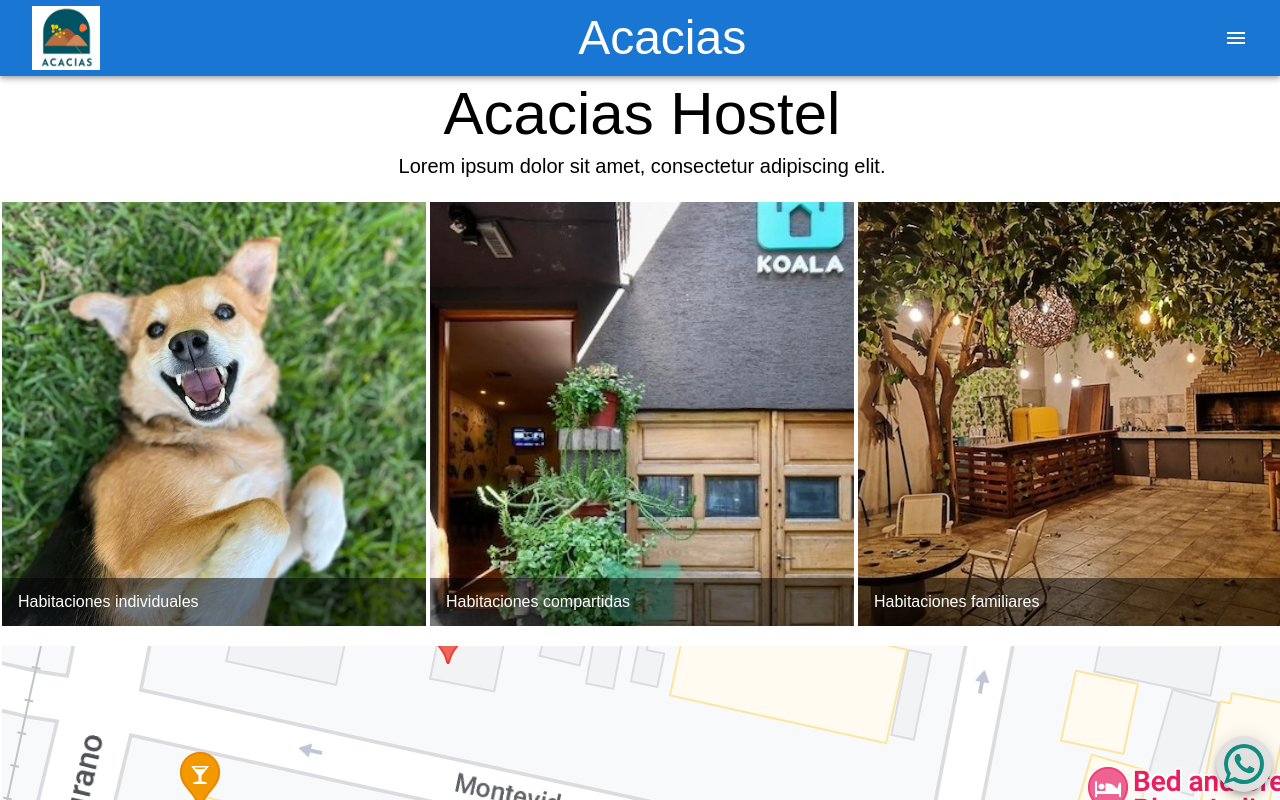
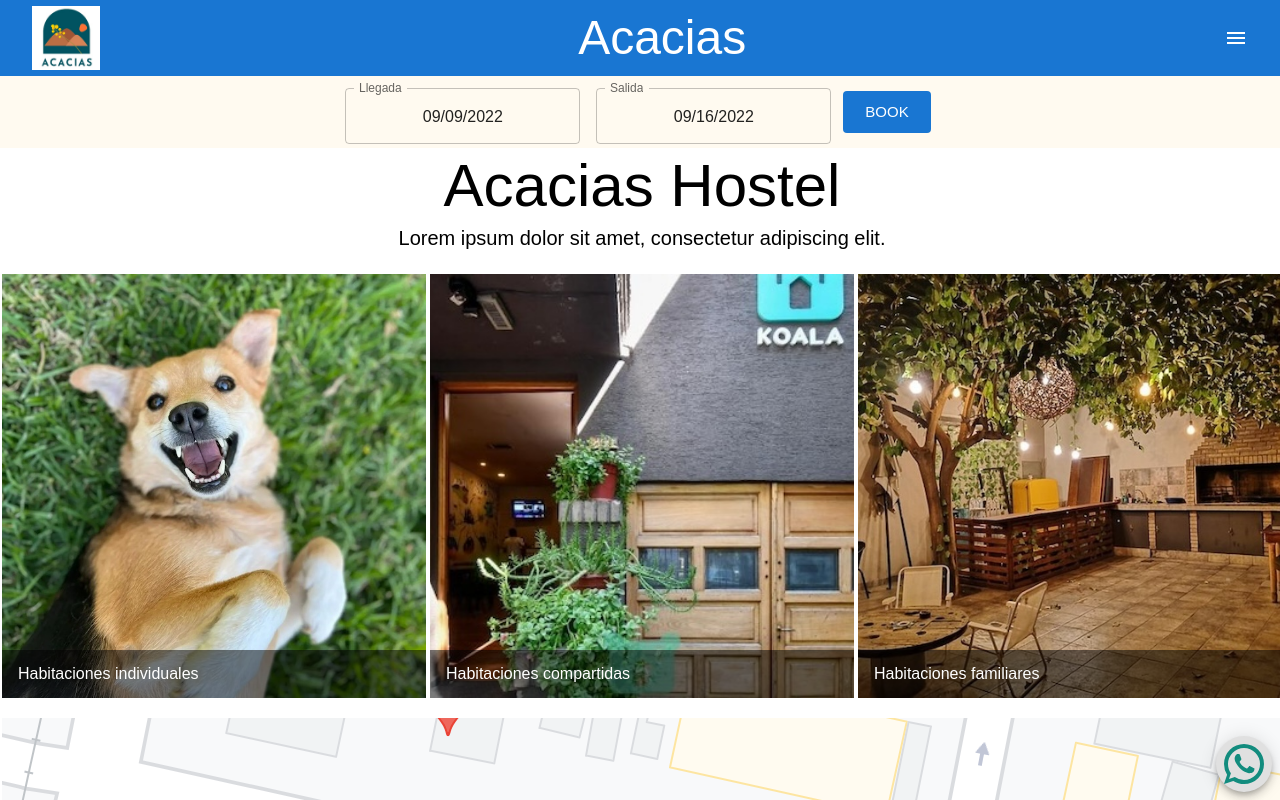
Before and after one commit to nahuels-mza/koala-hostel, a React (Create React App) app: page /hostel in a window 1280 px wide. Shown: the top 800 px of the page. Built offline with nearby package versions, Linux system fonts and the light colour scheme.

Commit message:
Make date rage floating. Also update styling in different areas

```diff
--- a/src/components/Date/Date.tsx
+++ b/src/components/Date/Date.tsx
@@ -1,61 +1,62 @@
-import * as React from 'react';
+import * as React from "react";
 
-import dayjs from 'dayjs';
+import dayjs from "dayjs";
 
-import { DemoContainer } from '@mui/x-date-pickers/internals/demo';
-import { AdapterDayjs } from '@mui/x-date-pickers/AdapterDayjs';
-import { LocalizationProvider } from '@mui/x-date-pickers/LocalizationProvider';
+import { DemoContainer } from "@mui/x-date-pickers/internals/demo";
+import { AdapterDayjs } from "@mui/x-date-pickers/AdapterDayjs";
+import { LocalizationProvider } from "@mui/x-date-pickers/LocalizationProvider";
 
-import { MobileDatePicker } from '@mui/x-date-pickers/MobileDatePicker';
+import { MobileDatePicker } from "@mui/x-date-pickers/MobileDatePicker";
 
-import { Box, Button, Typography } from '@mui/material';
+import { Box, Button } from "@mui/material";
 
-export default function ControlledComponent() {
-    const today = dayjs(new Date())
-
+export default function BookDateRange() {
+    const today = dayjs(new Date());
 
     return (
         <Box
             sx={{
-                "background-color": "floralwhite",
+                backgroundColor: "floralwhite",
+                placeContent: "center",
+
             }}
-            padding={2}
+            component={"section"}
+            flexDirection={"row"}
+            display={"flex"}
+            alignItems="center"
         >
-            <Typography
-                variant="h5"
-                textAlign="center"> Seleccione su Estadia
-            </Typography>
-            <Box alignItems="center"
-                justifyContent="space-between"
-                textAlign="center"
-                margin="auto"
-                display={'flex'}
-                sx={{ "text-align-last": "center", "justifyContent": "center" }}>
+            <Box
+                padding={0.5}
+                sx={{ "text-align-last": "center", justifyContent: "center" }}
+            >
                 <LocalizationProvider dateAdapter={AdapterDayjs}>
-                    <DemoContainer components={['DatePicker', 'DatePicker']}>
+                    <DemoContainer components={["DatePicker", "DatePicker"]}>
                         <MobileDatePicker
                             label="Llegada"
                             defaultValue={dayjs(today)}
                             disablePast
-                            maxDate={dayjs().add(2, 'month')}
+                            maxDate={dayjs().add(2, "month")}
                         />
                         <MobileDatePicker
                             label="Salida"
-                            defaultValue={dayjs().add(7, 'day')}
+                            defaultValue={dayjs().add(7, "day")}
                             disablePast
-                            maxDate={dayjs().add(2, 'month')}
-
+                            maxDate={dayjs().add(2, "month")}
                         />
                     </DemoContainer>
                 </LocalizationProvider>
             </Box>
-            <Box alignItems="center"
-                textAlign="center"
-                padding={2}>
-                <Button href="/reserve" variant="contained" color="primary" size="large" disableElevation>
-                    Reserve
+            <Box padding={1}>
+                <Button
+                    href="/reserve"
+                    variant="contained"
+                    color="primary"
+                    size="large"
+                    disableElevation
+                >
+                    Book
                 </Button>
             </Box>
-        </Box >
+        </Box>
     );
 }
--- a/src/components/Location/location.module.js
+++ b/src/components/Location/location.module.js
@@ -11,7 +11,7 @@ const useLocationStyles = makeStyles()((theme) => ({
     alignItems: "center",
     display: "flex",
     flexDirection: "column",
-    justify:"center",
+    justify: "center",
   },
   locationTitle: {
     border: "solid 1px #5757568f",
--- a/src/index.js
+++ b/src/index.js
@@ -2,11 +2,9 @@ import React from "react";
 import ReactDOM from "react-dom/client";
 import "./index.css";
 import reportWebVitals from "./reportWebVitals";
-import {
-  RouterProvider,
-} from "react-router-dom";
+import { RouterProvider } from "react-router-dom";
 import router from "./route";
-import 'material-icons/iconfont/material-icons.css';
+import "material-icons/iconfont/material-icons.css";
 
 const root = ReactDOM.createRoot(document.getElementById("root"));
 root.render(
--- a/src/pages/Hostel/MainHostel.module.js
+++ b/src/pages/Hostel/MainHostel.module.js
@@ -1,10 +1,10 @@
 import { makeStyles } from "tss-react/mui";
 
-const useStyles = makeStyles()((theme) => ({
+const useStylesHostelPage = makeStyles()((theme) => ({
   container: {
     width: "100%",
     display: "flex",
-    flexDirection: "column",
+    flexDirection: "row",
     alignItems: "center",
     [theme.breakpoints.down("sm")]: {
       width: "100% !important",
@@ -16,10 +16,10 @@ const useStyles = makeStyles()((theme) => ({
     [theme.breakpoints.down("sm")]: {
       height: "auto",
     },
+    padding: 2,
   },
   parallax: {
     minHeight: "100vh",
-    filter: "grayscale(80%)",
     backgroundAttachment: "fixed",
     backgroundPosition: "0% 25%",
     backgroundRepeat: "no-repeat",
@@ -28,6 +28,22 @@ const useStyles = makeStyles()((theme) => ({
       backgroundPosition: "30%",
     },
   },
+  pageHeader: {
+    position: "relative",
+    top: 0,
+    right: 0,
+    left: 0,
+    zIndex: 1,
+    border:0
+  },
+  isSticky: {
+    position: "fixed" ,
+    boxShadow: "0 5px 16px rgba(0, 0, 0, 0.1)",
+    right: 0,
+    left: 0,
+    top: 0,
+    zIndex: 1000,
+  },
 }));
 
-export default useStyles;
+export default useStylesHostelPage;
--- a/src/pages/Hostel/MainHostel.tsx
+++ b/src/pages/Hostel/MainHostel.tsx
@@ -8,26 +8,54 @@ import ImageListing from "../../components/Items/ImageList";
 import Location from "../../components/Location/Location";
 import CarouselDinamyc from "../../components/Carousel/Carousel";
 import CommentCarousel from "../../components/Carousel/CommentCarousel";
+import BookDateRange from "../../components/Date/Date";
 
 import { hostelImages } from "../../utils/constant";
-import useStyles from "../MainLayout/MainLayout.module";
+import useStylesHostelPage from "./MainHostel.module";
+
 // import photo from "../../assets/mainPic.jpeg";
 
 const MainHostel = () => {
-  const { classes } = useStyles();
+  const { classes } = useStylesHostelPage();
+
+  const isMobile = () => {
+    return "ontouchstart" in window || navigator.maxTouchPoints > 0;
+  };
+
+  React.useEffect(() => {
+    const header = document.querySelector("#pageHeader");
+
+
+    window.addEventListener("scroll", () => {
+      const currentScroll = window.pageYOffset;
+      if (currentScroll > 76) {
+        header?.classList.add(classes.isSticky);
+        header?.classList.remove(classes.pageHeader);
+      } else {
+        header?.classList.remove(classes.isSticky);
+        header?.classList.add(classes.pageHeader);
+      }
+    });
+  },);
 
   return (
-    <Box
-      component="div"
-      className={classes.parallax}
-    // sx={{ backgroundImage: `url(${photo})` }}
-    >
+    <Box component="div" className={classes.parallax}>
+      <Box id="pageHeader">
+        <BookDateRange />
+      </Box>
       <Box className={classes.imageContainer}>
-        <Title title={"Acacias Hostel"} subtitle={"Lorem ipsum dolor sit amet, consectetur adipiscing elit."} />
+        <Title
+          title={"Acacias Hostel"}
+          subtitle={"Lorem ipsum dolor sit amet, consectetur adipiscing elit."}
+        />
       </Box>
 
       <Box className={classes.imageContainer}>
-        <ImageListing images={hostelImages} column={3} destination="/bedrooms" />
+        <ImageListing
+          images={hostelImages}
+          column={isMobile() ? 1 : 3}
+          destination="/bedrooms"
+        />
       </Box>
 
       <Box className={classes.imageContainer}>
--- a/src/pages/MainLayout/MainLayout.module.js
+++ b/src/pages/MainLayout/MainLayout.module.js
@@ -20,7 +20,6 @@ const useStyles = makeStyles()((theme) => ({
   },
   parallax: {
     minHeight: "100vh",
-    // filter: "grayscale(80%)",
     backgroundAttachment: "fixed",
     backgroundPosition: "0% 25%",
     backgroundRepeat: "no-repeat",
```
Also changed, not shown: src/components/Items/Item.module.js (+3 -4 lines).
